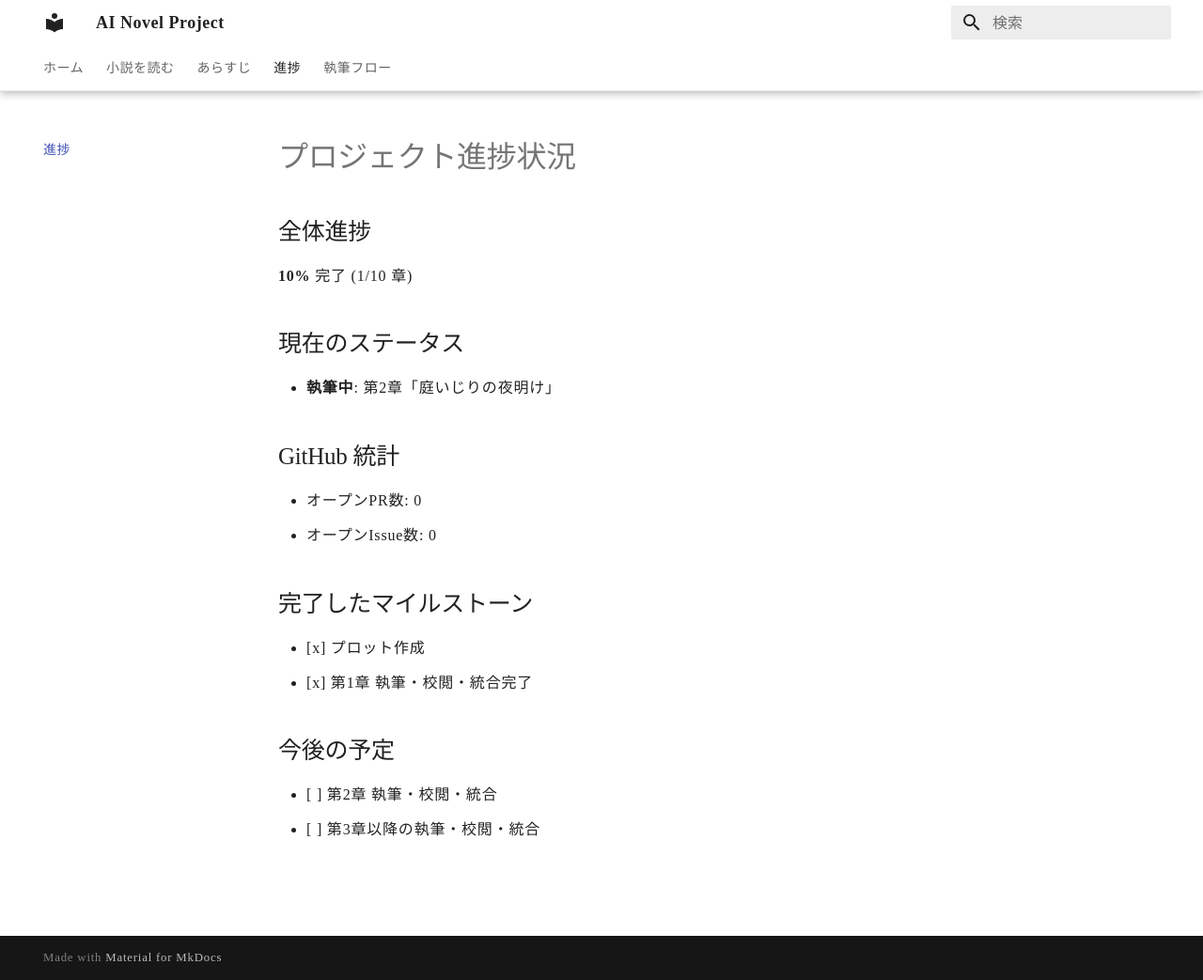
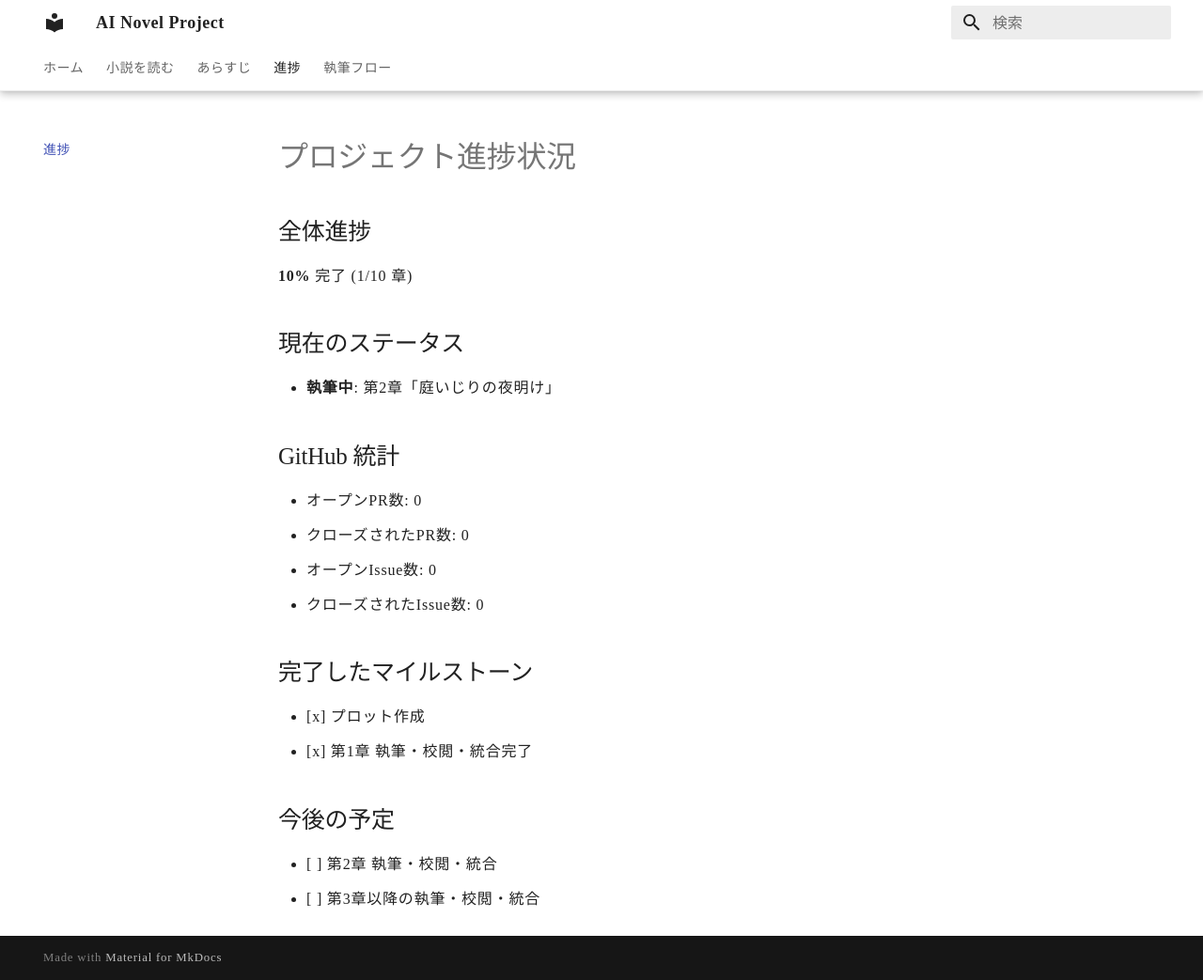
Before and after one commit to readofmaster/ai-novel-project, an MkDocs documentation site: the page built from docs/PROGRESS.md, in a window 1280 px wide and 1043 px high. Shown: the whole window at 94% size. Built offline with MkDocs 1.6.1 and Material for MkDocs 9.7.7, drawn with Linux system fonts in a browser that asks for light colours; some web fonts are replaced.

Commit message:
feat: PROGRESS.mdにGitHub活動統計(クローズ数含む)を反映

```diff
--- a/docs/PROGRESS.md
+++ b/docs/PROGRESS.md
@@ -9,7 +9,9 @@
 ## GitHub 統計
 <!-- AUTO_STATS_START -->
 - オープンPR数: 0
+- クローズされたPR数: 0
 - オープンIssue数: 0
+- クローズされたIssue数: 0
 <!-- AUTO_STATS_END -->
 
 ## 完了したマイルストーン
```
Also changed, not shown: 1 other file.
